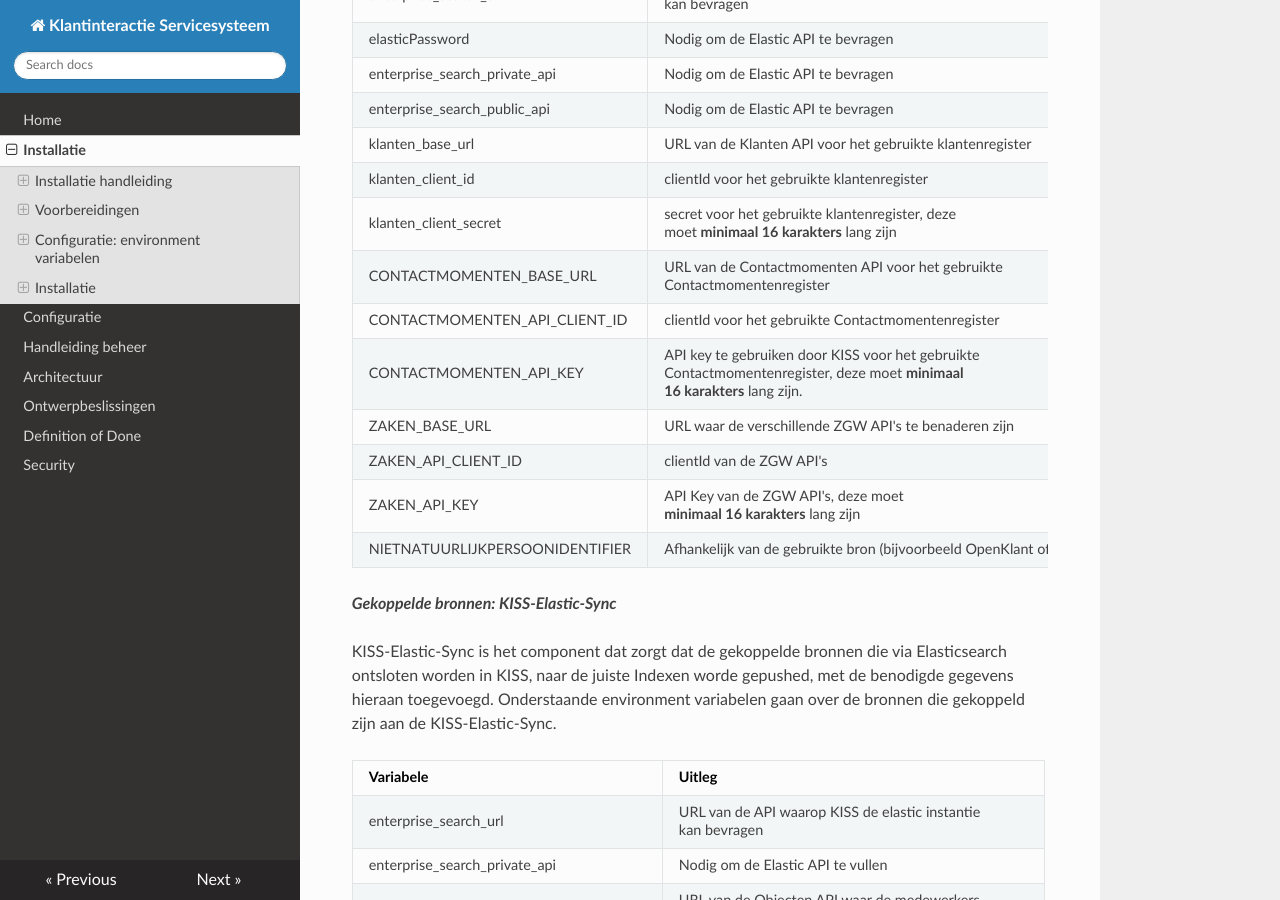
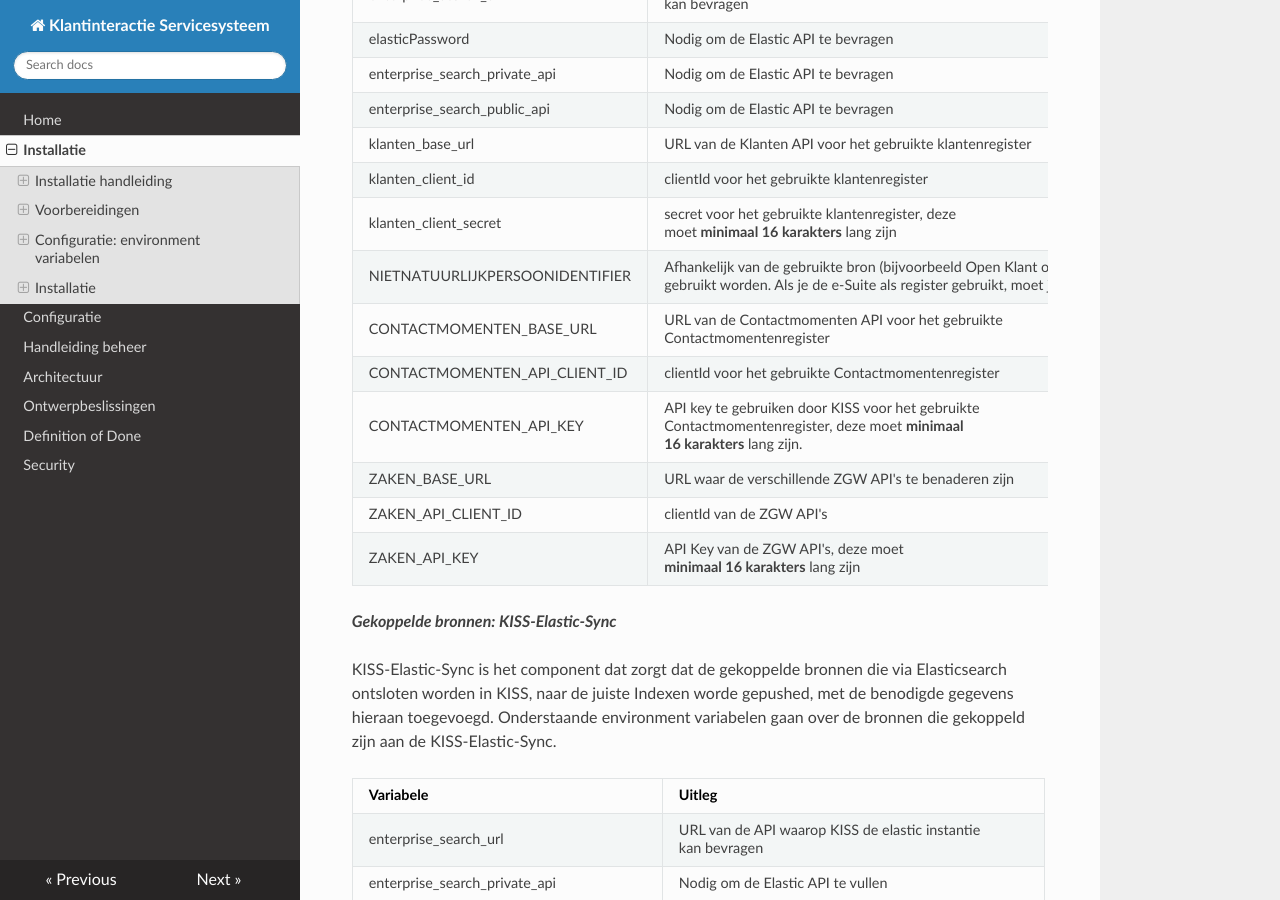
Before and after one commit to Klantinteractie-Servicesysteem/.github, an MkDocs documentation site: the page built from docs/INSTALLATION.md, in a window 1280 px wide and 900 px high, scrolled down 4022 px. Built offline with MkDocs 1.6.1, drawn with Linux system fonts in a browser that asks for light colours; nearby versions of some CDN libraries.

Commit message:
Update INSTALLATION.md
Kleine redactieslag

```diff
--- a/docs/INSTALLATION.md
+++ b/docs/INSTALLATION.md
@@ -124,13 +124,14 @@
 | klanten_base_url | URL van de Klanten API voor het gebruikte klantenregister |
 | klanten_client_id | clientId voor het gebruikte klantenregister |
 | klanten_client_secret | secret voor het gebruikte klantenregister, deze <br />moet **minimaal 16 karakters** lang zijn |
+| NIETNATUURLIJKPERSOONIDENTIFIER  | Afhankelijk van de gebruikte bron (bijvoorbeeld Open Klant of de e-Suite) kan je hiermee aangeven welk gegeven gebruikt wordt om KvK-gegevens aan klanten in het klantregister te koppelen als het gaat om 'niet natuurlijke personen'. Op dit moment kan je hiervoor het RSIN (`rsin`) of het KvK-nummer (`kvkNummer`) gebruiken. RSIN is de default: als deze variable leeg gelaten wordt of ontbreekt bij de installatie, zal `rsin` gebruikt worden. Als je de e-Suite als register gebruikt, moet je hier  `kvkNummer` invullen. Let op, de spelling moet exact overeen komen met de spelling van het property in [de KvK-API's](https://developers.kvk.nl/apis)   |
 | CONTACTMOMENTEN_BASE_URL  | URL van de Contactmomenten API voor het gebruikte <br />Contactmomentenregister  |
 | CONTACTMOMENTEN_API_CLIENT_ID | clientId voor het gebruikte Contactmomentenregister |
 | CONTACTMOMENTEN_API_KEY  | API key te gebruiken door KISS voor het gebruikte <br />Contactmomentenregister, deze moet **minimaal <br />16 karakters** lang zijn. |
 | ZAKEN_BASE_URL  |  URL waar de verschillende ZGW API's te benaderen zijn |
 | ZAKEN_API_CLIENT_ID  | clientId van de ZGW API's |
 | ZAKEN_API_KEY  | API Key van de ZGW API's, deze moet <br />**minimaal 16 karakters** lang zijn |
-| NIETNATUURLIJKPERSOONIDENTIFIER  | Afhankelijk van de gebruikte bron (bijvoorbeeld OpenKlant of de e-Suite) kan je hiermee aangeven welk gegeven gebruikt wordt om KvK gegevens aan klanten in het klantregister te koppelen als het gaat om 'niet natuurlijke personen'. Hiervoor kan monenteel rsin of kvknummer gebruikt worden. Als deze variable leeg gelaten wordt of ontbreekt bij de installatie, zal 'rsin' gebruikt worden als default. Als men de e-Suite als register gebruikt dient hier 'kvkNummer' ingevuld te worden. let op, dat de spelling exact overeen moet komen met die van de KvK api   |
+
 
 **_Gekoppelde bronnen: KISS-Elastic-Sync_**
 
```
